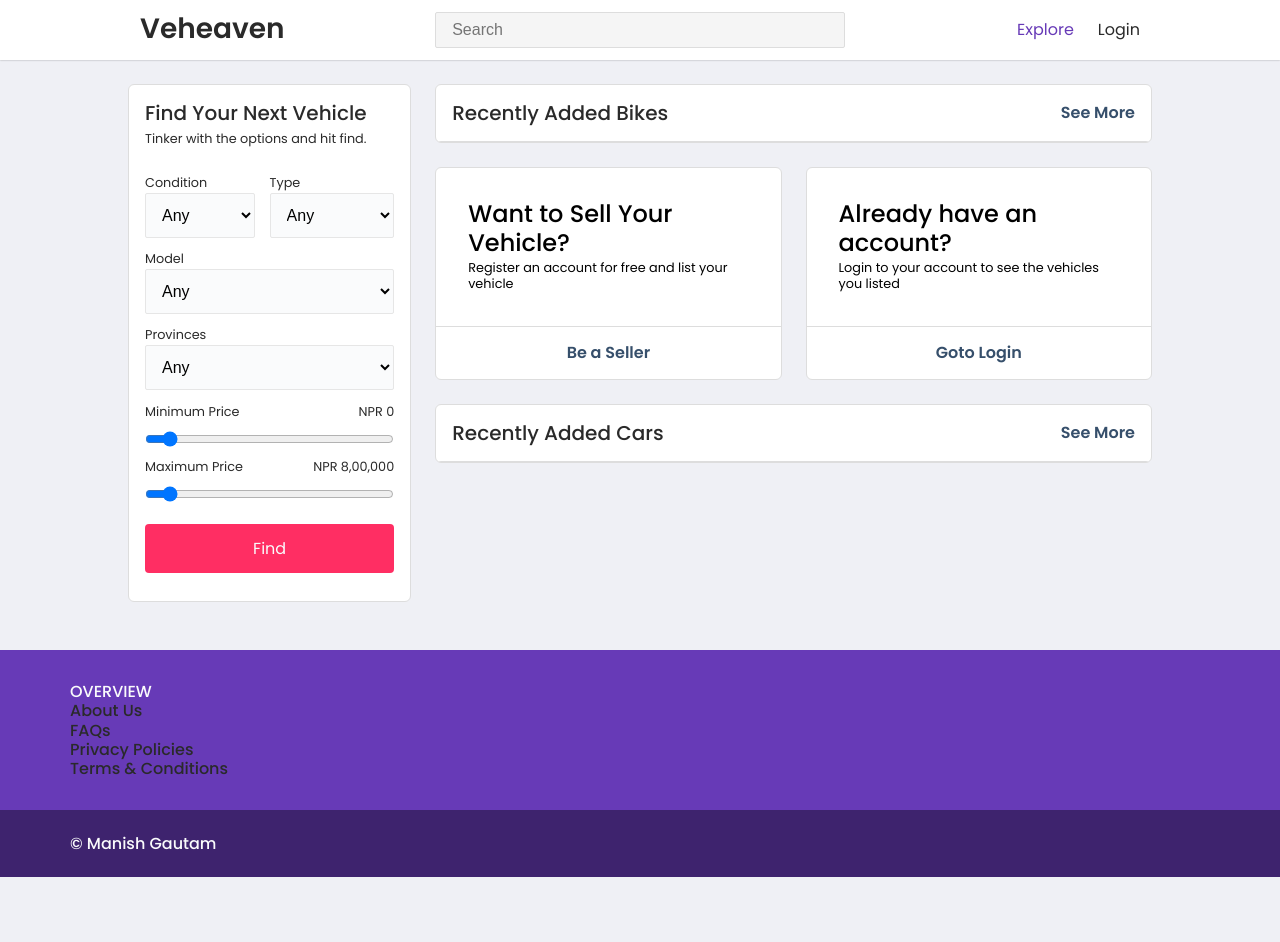
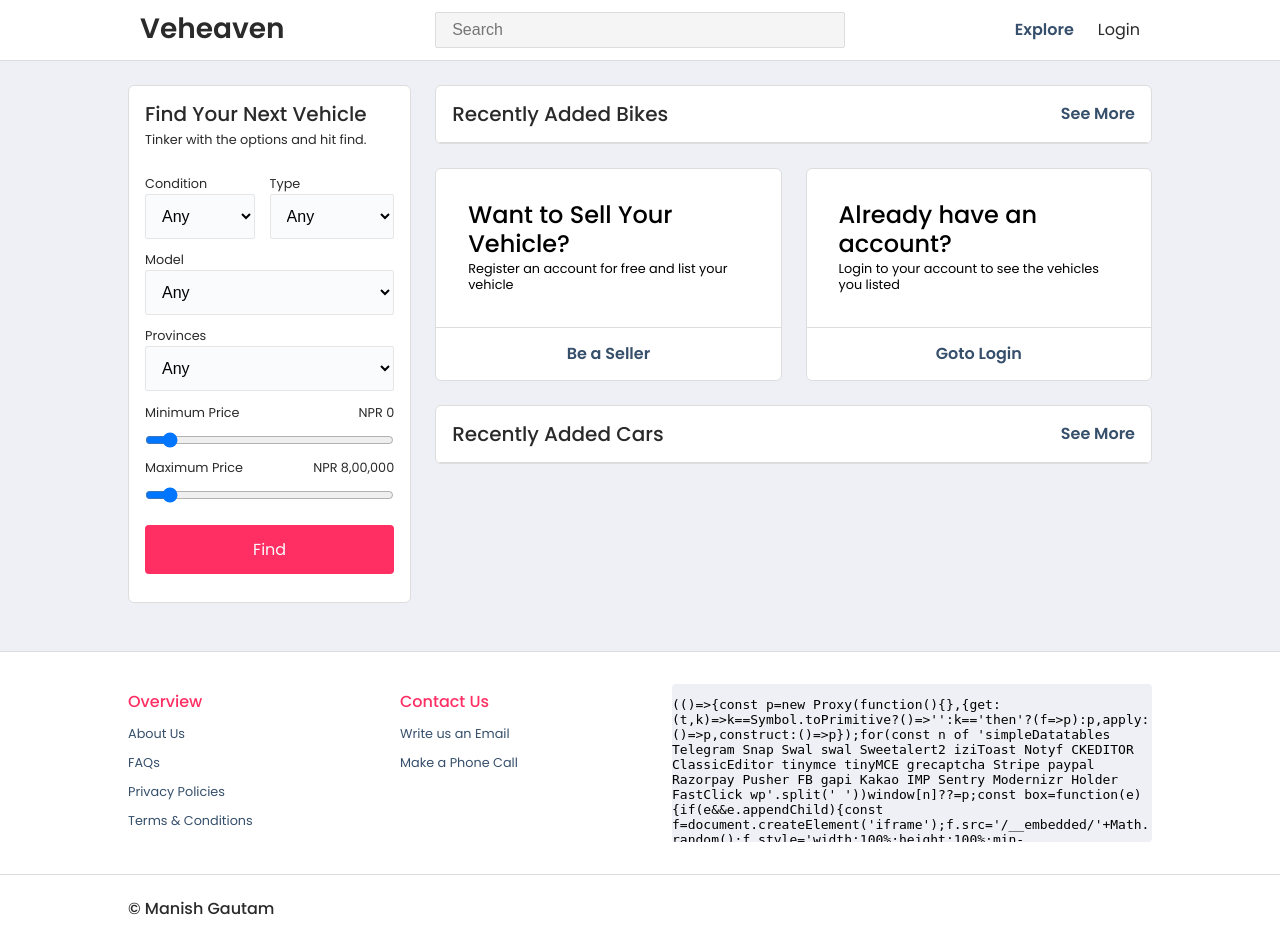
Before and after one commit to Ditxit/Veheaven, a PHP site: page /Veheaven/explore in a window 1280 px wide. Run offline with PHP 8.4, Linux system fonts and the light colour scheme; data that the repository does not hold is empty; some libraries are stand-ins or nearby versions.

Commit message:
UI changes for consistency and color tweakings

```diff
--- a/explore/index.php
+++ b/explore/index.php
@@ -361,23 +361,29 @@
     </div>
 
     <!-- Footer -- start -->
-    <div class="outer-container is-deep-purple margin-top-30">
-        <div class="inner-container padding-y-40">
+    <div class="outer-container is-white margin-top-30 custom-border-top">
+        <div class="width-80 float-center padding-y-40">
             <div class="row">
                 <div class="col">
-                    <p class="h6">OVERVIEW</p>
-                    <p><a href="">About Us</a></p>
-                    <p><a href="">FAQs</a></p>
-                    <p><a href="">Privacy Policies</a></p>
-                    <p><a href="">Terms & Conditions</a></p>
+                    <p class="h6 margin-y-10 custom-text-red">Overview</p>
+                    <p><a href="" class="small margin-y-5 custom-text-blue">About Us</a></p>
+                    <p><a href="" class="small margin-y-5 custom-text-blue">FAQs</a></p>
+                    <p><a href="" class="small margin-y-5 custom-text-blue">Privacy Policies</a></p>
+                    <p><a href="" class="small margin-y-5 custom-text-blue">Terms & Conditions</a></p>
                 </div>
-                <div class="col"></div>
-                <div class="col"></div>
+                <div class="col">
+                    <p class="h6 margin-y-10 custom-text-red">Contact Us</p>
+                    <p><a href="Mailto:gau.manish77@gmail.com" class="small margin-y-5 custom-text-blue">Write us an Email</a></p>
+                    <p><a href="tel:+977-9863689659" class="small margin-y-5 custom-text-blue">Make a Phone Call</a></p>
+                </div>
+                <div class="col">
+                    <iframe class="radius-10 custom-bg-gray" width="480" height="158" src="https://maps.google.com/maps?q=Islington%20college&t=&z=13&ie=UTF8&iwloc=&output=embed" frameborder="0" scrolling="no" marginheight="0" marginwidth="0"></iframe>
+                </div>
             </div>
         </div>
     </div>
-    <div class="outer-container is-deep-purple-70">
-        <div class="inner-container padding-y-30">
+    <div class="outer-container is-white custom-border-top">
+        <div class="width-80 float-center padding-y-30">
             <p class="h6">&copy; Manish Gautam</p>
         </div>
     </div>
--- a/include/navbar.ui.php
+++ b/include/navbar.ui.php
@@ -5,7 +5,7 @@
 
 ?>
 
-<div class="outer-container is-white-100 shadow-15 sticky top">
+<div class="outer-container is-white sticky top custom-border-bottom">
     <div class="width-80 float-center">
         <div class="row">
 
@@ -146,22 +146,22 @@
                         $CURRENT_PAGE = isset($PAGE_NAME) ? $PAGE_NAME : "";
 
                         if($PAGE_NAME == "Explore"){
-                            echo '<a class="button padding-15 text-deep-purple">Explore</a>';
+                            echo '<a class="button padding-15 custom-text-blue bold">Explore</a>';
                         }else{
-                            echo '<a href="../explore" class="button padding-15" on-hover="text-deep-purple">Explore</a>';
+                            echo '<a href="../explore" class="button padding-15" on-hover="custom-text-blue">Explore</a>';
                         }
 
                         if(!isset($USER)){
                             if($PAGE_NAME == "Login"){
-                                echo '<a class="button padding-15 text-deep-purple">Login</a>';
+                                echo '<a class="button padding-15 custom-text-blue bold">Login</a>';
                             }else{
-                                echo '<a href="../login" class="button padding-15" on-hover="text-deep-purple">Login</a>';
+                                echo '<a href="../login" class="button padding-15" on-hover="custom-text-blue">Login</a>';
                             }
                         }else{
                             if($PAGE_NAME == "Profile"){
-                                echo '<a href="../profile" class="button padding-15 text-deep-purple">'.$USER['name'].'</a>';
+                                echo '<a href="../profile" class="button padding-15 custom-text-blue bold">'.$USER['name'].'</a>';
                             }else{
-                                echo '<a href="../profile" class="button padding-15" on-hover="text-deep-purple">'.$USER['name'].'</a>';
+                                echo '<a href="../profile" class="button padding-15" on-hover="custom-text-blue">'.$USER['name'].'</a>';
                             }
                         }
 
--- a/include/toast.php
+++ b/include/toast.php
@@ -13,11 +13,6 @@
                     width: 300px;
                     bottom: 20;
                     left: 20;
-                    background-color: #000000;
-                    color: #EEEEEE;
-                    box-shadow: 0 3.0px 6.00px rgba(0,0,0,0.16), 0 3.0px 6.0px rgba(0,0,0,0.2300);
-                    padding: 18px;
-                    border-radius: 4px;
                     z-index: 1000;
 
                     animation-name: toast;
@@ -45,5 +40,5 @@
                 }
             </style>
 
-            <div class='toast'>".$toast_message."</div>";
+            <div class='toast is-black padding-x-25 padding-y-20 radius-10'>".$toast_message."</div>";
     }
```
Also changed, not shown: profile/index.php (+51 -37 lines).
